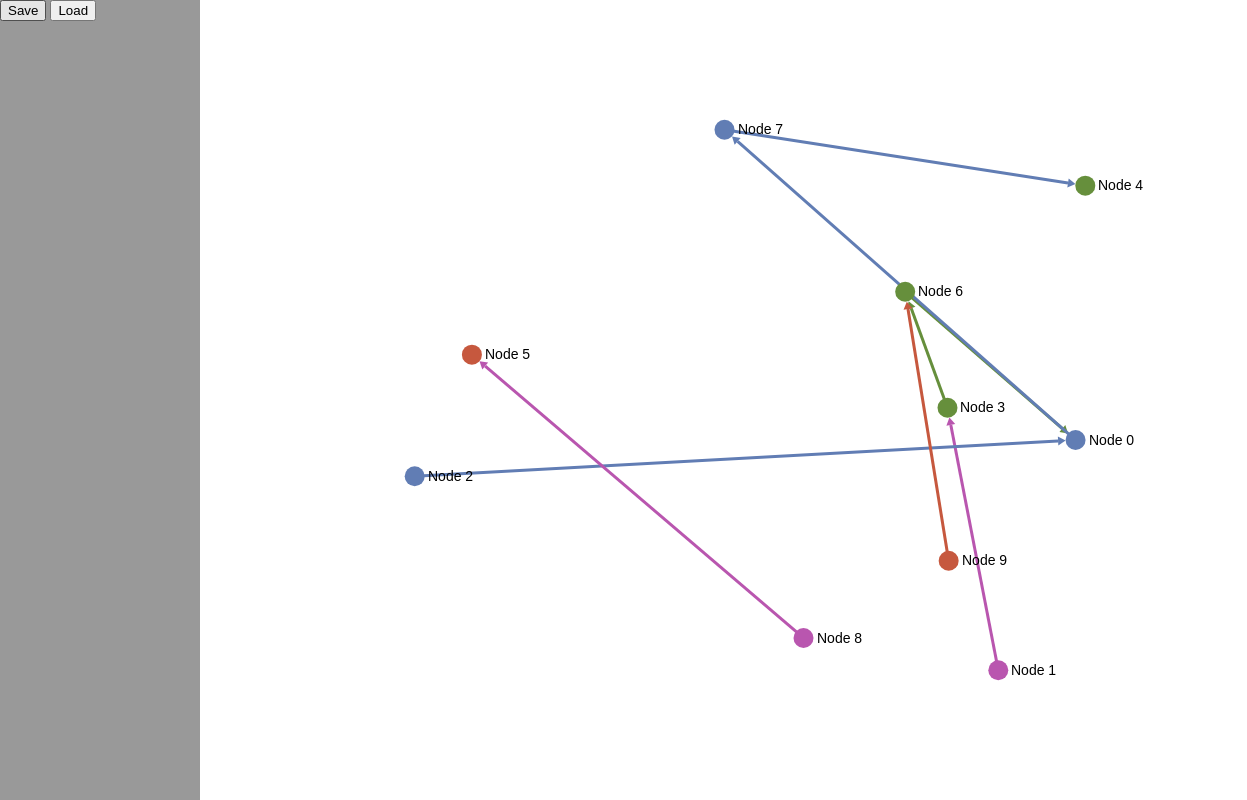
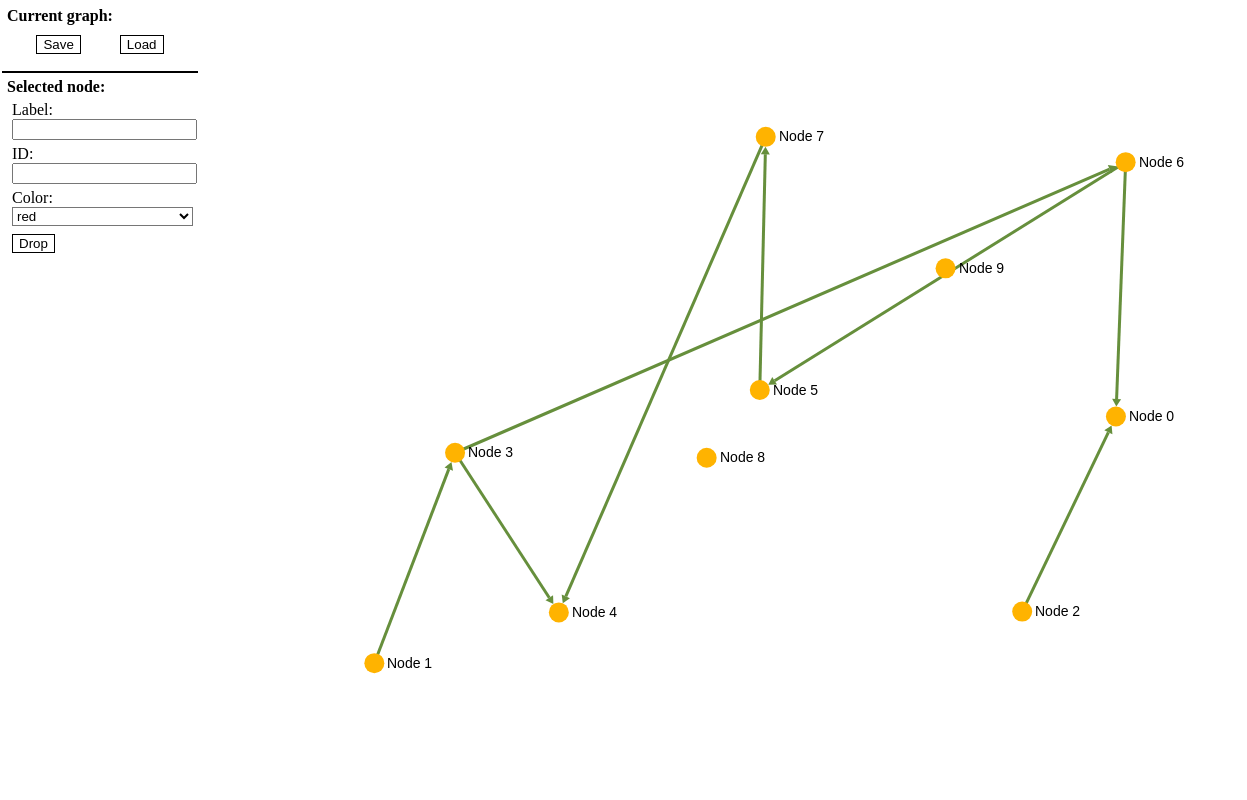
Before and after one commit to ARtoriouSs/egeditor, an Electron app: page app/views/editor.html in a window 1500 px wide. Shown: the whole page, without its empty margins (0-1247 px from the left). Drawn offline with nearby package versions, Linux system fonts and the light colour scheme.

Commit message:
Add menu

```diff
--- a/app/assets/stylesheets/editor.css
+++ b/app/assets/stylesheets/editor.css
@@ -12,5 +12,71 @@
   width: 200px;
   height: 100%;
   position: absolute;
-  background-color: #999;
 }
+
+#control-buttons {
+  display: flex;
+  justify-content: space-around;
+  margin: 10px;
+}
+
+#save, #load, #drop-node {
+  background-color: white;
+  border: 1px solid;
+}
+
+#drop-node {
+  margin-left: 5px;
+  margin-top: 3px;
+}
+
+#graph-info {
+  padding: 5px;
+  margin: 2px;
+}
+
+#node-info {
+  border-top: 2px solid;
+  padding: 5px;
+  margin: 2px;
+}
+
+#node-info-label, #graph-info-label {
+  font-weight: bold;
+}
+
+#node-label, #node-id, #node-color {
+  margin: 5px;
+}
+
+#node-color-input {
+  width: 103%;
+}
+
+.color-input-white {
+  background-color: white;
+}
+
+.color-input-red {
+  background-color: #c6583e;
+  color: white;
+}
+
+.color-input-green {
+  background-color: #668f3c;
+  color: white;
+}
+
+.color-input-yellow {
+  background-color: #ffb300;
+}
+
+.color-input-blue {
+  background-color: #617db4;
+  color: white;
+}
+
+.color-input-purple {
+  background-color: #b956af;
+  color: white;
+}
--- a/app/renderers/editor.js
+++ b/app/renderers/editor.js
@@ -1,5 +1,7 @@
 const { dialog } = require('electron').remote
 const fs = require('fs')
+
+sigma.plugins.dragNodes(graph, graph.renderers[0]);
 
 $('#load').on('click', (event) => {
   var options = {
@@ -52,35 +54,43 @@ $('#save').on('click', (event) => {
   dialog.showSaveDialog(null, options, callback)
 })
 
+graph.bind('clickNode', (e) => {
+  var node = e.data.node
+  $('#node-label-input').val(node.label)
+  $('#node-id-input').val(node.id)
+  // $('#node-color-input').selectedOptions[0]
+})
 
-
-
-
+$('#node-color-input').on('change', function () {
+  var selected = this.selectedOptions[0]
+  var color  = selected.text
+  var rgb = selected.value;
+  $(this).removeClass().addClass('color-input-' + color)
+});
 
 // var dom = document.querySelector('#graph-container canvas:last-child');
 
 // dom.addEventListener('click', function(e) {
-//   s.graph.addNode({
+//   graph.graph.addNode({
 //     id: i + 1,
-//     x: 0,
-//     y: 0,
+//     x: x,
+//     y: y,
 //     size: 30
 //   });
-//   s.refresh();
+//   graph.refresh();
 //   i++;
 // }, false);
 
-var dragListener = sigma.plugins.dragNodes(graph, graph.renderers[0]);
-
-// dragListener.bind('startdrag', function(event) {
-//   console.log(event);
+// graph.bind('rightClick', function (e) {
+//   debugger;
+//     graph.graph.addNode({
+//         id: i + 1,
+//         label: "Test node",
+//         categories: ['sample'],
+//         x: e.data.x,
+//         y: e.data.y,
+//         type: 'circle'
+//     });
+//     graph.refresh();
+//     i++;
 // });
-// dragListener.bind('drag', function(event) {
-//   console.log(event);
-// });
-// dragListener.bind('drop', function(event) {
-//   console.log(event);
-// });
-// dragListener.bind('dragend', function(event) {
-//   console.log(event);
-// });
--- a/app/views/editor.html
+++ b/app/views/editor.html
@@ -13,8 +13,37 @@
     <div id="container">
       <div id="graph-container"></div>
       <div id="graph-controls">
-        <button id='save'>Save</button>
-        <button id='load'>Load</button>
+
+        <div id="graph-info">
+          <label id="graph-info-label">Current graph:</label>
+          <div id="control-buttons">
+            <button id='save'>Save</button>
+            <button id='load'>Load</button>
+          </div>
+        </div>
+
+        <div id="node-info">
+          <label id="node-info-label">Selected node:</label>
+          <div id="node-label">
+            <label id="node-label-label">Label:</label>
+            <input type="text" id="node-label-input"></input>
+          </div>
+          <div id="node-id">
+            <label id="node-label-label">ID:</label>
+            <input type="text" id="node-id-input"></input>
+          </div>
+          <div id="node-color">
+            <label id="node-color-label">Color:</label>
+            <select id="node-color-input" class="color-input-white">
+              <option value="#c6583e" style="background-color: #c6583e; color: white;">red</option>
+              <option value="#668f3c" style="background-color: #668f3c; color: white;">green</option>
+              <option value="#617db4" style="background-color: #617db4; color: white;">blue</option>
+              <option value="#ffb300" style="background-color: #ffb300;">yellow</option>
+              <option value="#b956af" style="background-color: #b956af; color: white;">purple</option>
+            </select>
+          </div>
+          <button id="drop-node">Drop</button>
+        </div>
       </div>
     </div>
     <script>
@@ -24,12 +53,6 @@
         nodes: [],
         edges: []
       };
-      colors = [
-        '#617db4',
-        '#668f3c',
-        '#c6583e',
-        '#b956af'
-      ];
 
       for (var i = 0; i < N; i++) {
         g.nodes.push({
@@ -38,7 +61,7 @@
           x: Math.random(),
           y: Math.random(),
           size: 30,
-          color: colors[Math.floor(Math.random() * colors.length)]
+          color: '#ffb300'
         });
       }
 
@@ -48,7 +71,8 @@
           source: 'n' + (Math.random() * N | 0),
           target: 'n' + (Math.random() * N | 0),
           type: 'arrow',
-          size: 3
+          size: 3,
+          color: '#668f3c'
         })
       }
 
```
